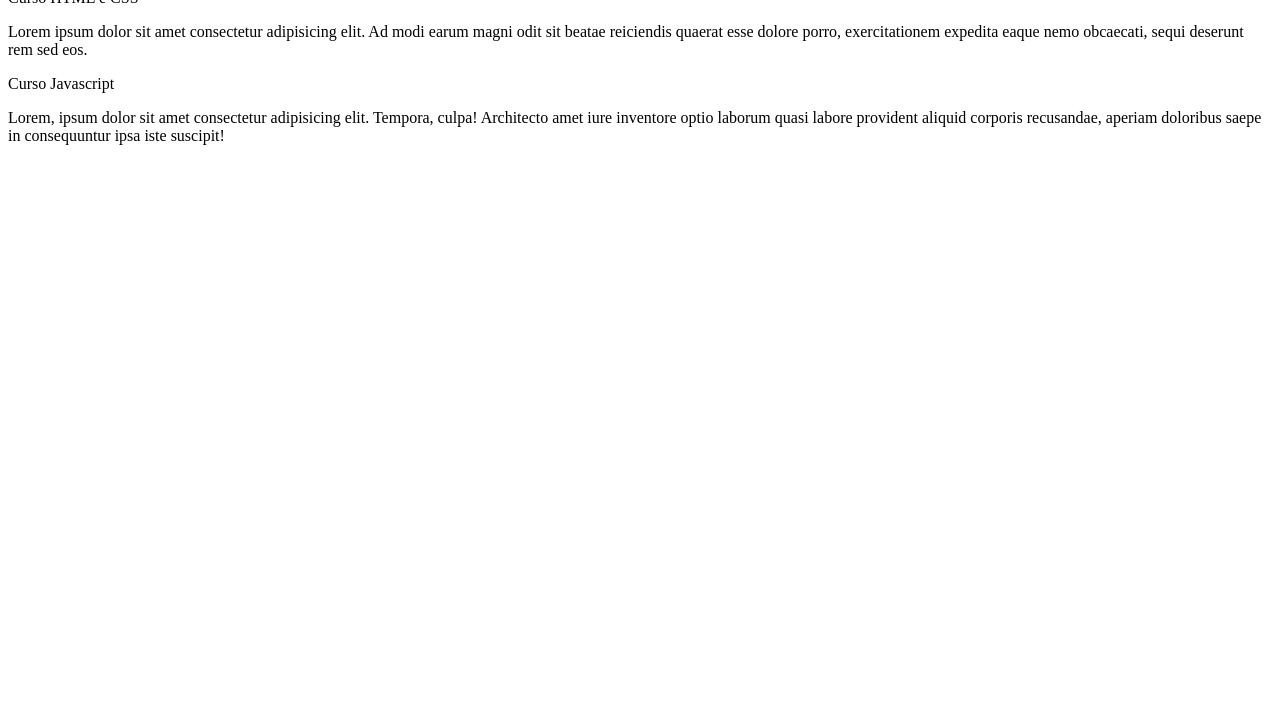
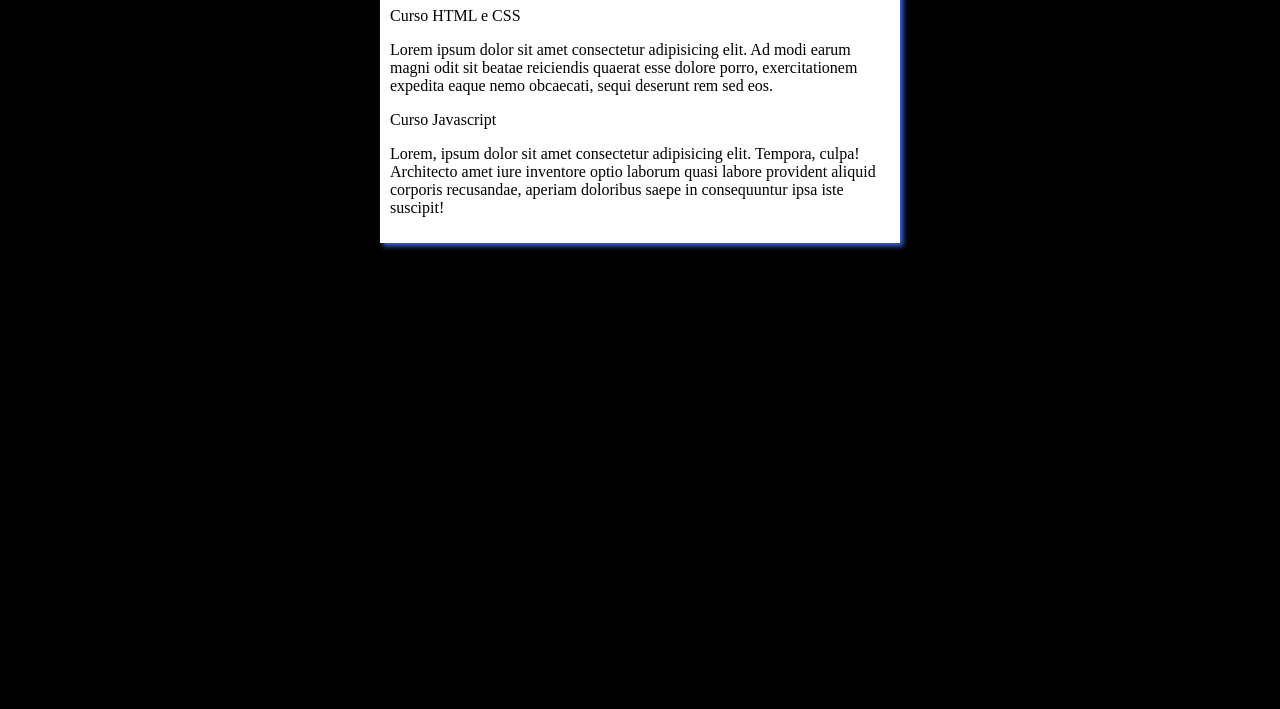
Before and after one commit to Janaina-Andrade/projeto-site, a plain HTML site: page index.html in a window 1280 px wide. Shown: the part 91-800 px from the top of the page. Drawn offline with Linux system fonts and the light colour scheme.

Commit message:
Incluindo estilos

```diff
--- a/index.html
+++ b/index.html
@@ -5,6 +5,7 @@
     <meta http-equiv="X-UA-Compatible" content="IE=edge">
     <meta name="viewport" content="width=device-width, initial-scale=1.0">
     <title>Curso em vídeo</title>
+    <link rel="stylesheet" href="./estilos/style.css">
 </head>
 <body>
     <main>
```
